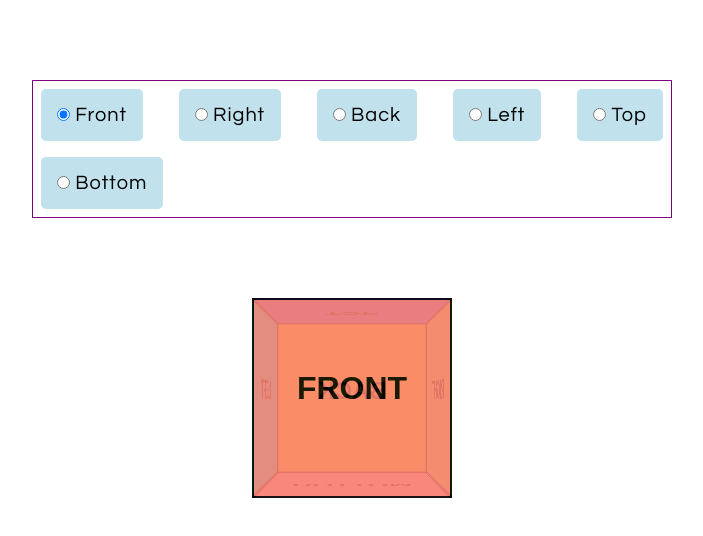
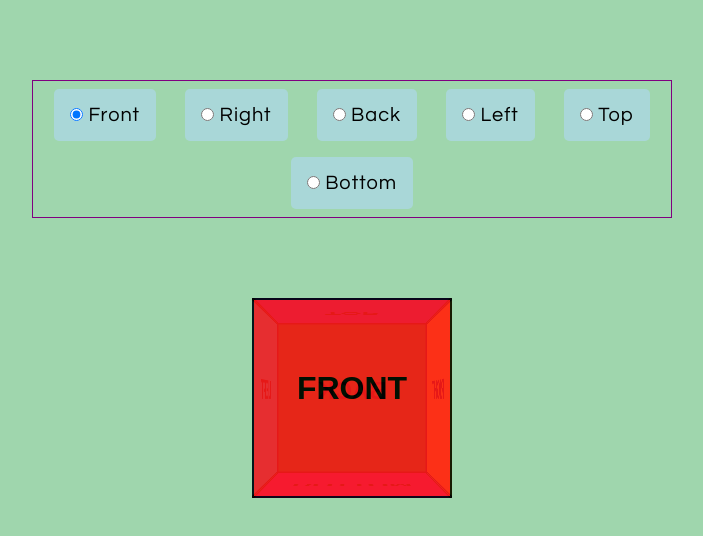
Before and after one commit to lenniecottrell/3D-CSS-cube, a plain HTML site: page index.html in a window 1280 px wide. Shown: the whole page, without its empty margins (288-991 px from the left). Drawn offline with Linux system fonts and the light colour scheme.

Commit message:
change page title

```diff
--- a/index.html
+++ b/index.html
@@ -11,7 +11,7 @@
       href="https://fonts.googleapis.com/css2?family=Questrial&display=swap"
       rel="stylesheet"
     />
-    <title>3d Card</title>
+    <title>3d Cube</title>
   </head>
 
   <body>
--- a/index.js
+++ b/index.js
@@ -2,6 +2,7 @@ let cube = document.querySelector(".cube");
 let radioGroup = document.querySelector(".radio-group");
 let body = document.querySelector("body");
 let currentClass = "";
+let colors = ["#159c03", "#8c76b0", "#d93434", "#d97934", "#cc7014", "#95cc14"];
 
 const changeSide = () => {
   let radioSelect = radioGroup.querySelector(":checked");
@@ -12,6 +13,31 @@ const changeSide = () => {
   }
   cube.classList.add(showClass);
   currentClass = showClass;
+
+  //I'm not sure if this is necessary... seems a but much
+
+  // switch (radioSelect.value) {
+  //   case "front":
+  //     body.style.background = colors[0];
+  //     break;
+  //   case "back":
+  //     body.style.background = colors[1];
+  //     break;
+  //   case "right":
+  //     body.style.background = colors[2];
+  //     break;
+  //   case "left":
+  //     body.style.background = colors[3];
+  //     break;
+  //   case "top":
+  //     body.style.background = colors[4];
+  //     break;
+  //   case "bottom":
+  //     body.style.background = colors[5];
+  //     break;
+  //   default:
+  //     body.style.background = colors[5];
+  // }
 };
 
 changeSide();
--- a/style.css
+++ b/style.css
@@ -9,6 +9,7 @@ body {
   display: flex;
   flex-direction: column;
   flex-wrap: wrap;
+  background: #9fd6ad;
 }
 
 .scene {
@@ -23,7 +24,7 @@ body {
 .radio-group {
   display: flex;
   flex-wrap: wrap;
-  justify-content: space-between;
+  justify-content: space-evenly;
   align-self: center;
   max-width: 50%;
   border: 1px solid purple;
@@ -38,10 +39,10 @@ body {
   background: rgba(173, 216, 230, 0.753);
   border-radius: 5px;
   padding: 1rem;
-  overflow: inherit;
+  /* overflow: inherit; */
 }
 
-@media all and (max-width: 1200px) {
+@media all and (max-width: 800px) {
   .scene {
     margin-top: 2rem;
   }
@@ -81,27 +82,27 @@ body {
 }
 
 .cube__face--front {
-  background-color: #fa8072;
+  background-color: #ff1919;
   transform: rotateY(0deg) translateZ(100px);
 }
 .cube__face--back {
-  background-color: #adff2f;
+  background-color: #e5ff00;
   transform: rotateY(90deg) translateZ(100px);
 }
 .cube__face--right {
-  background-color: #ffff00;
+  background-color: #00910c;
   transform: rotateY(180deg) translateZ(100px);
 }
 .cube__face--left {
-  background-color: #00ffff;
+  background-color: #00eeff;
   transform: rotateY(-90deg) translateZ(100px);
 }
 .cube__face--top {
-  background-color: #4f4ffd;
+  background-color: #4727ff;
   transform: rotateX(90deg) translateZ(100px);
 }
 .cube__face--bottom {
-  background-color: #ffc0cb;
+  background-color: #a619f8;
   transform: rotateX(-90deg) translateZ(100px);
 }
 
```
